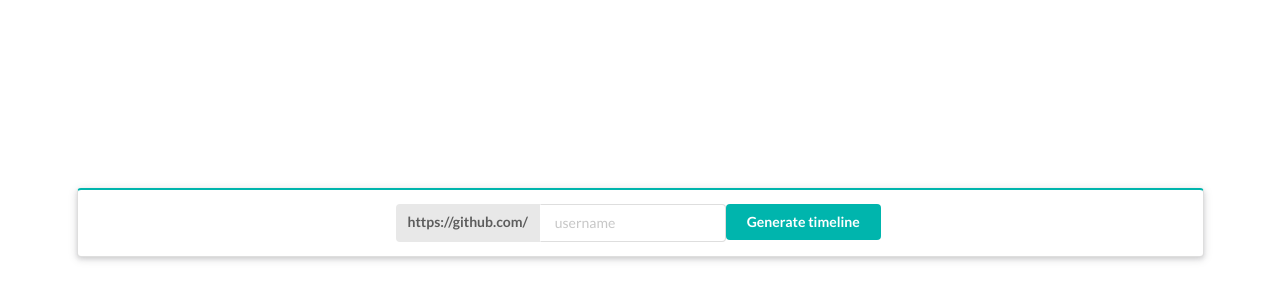
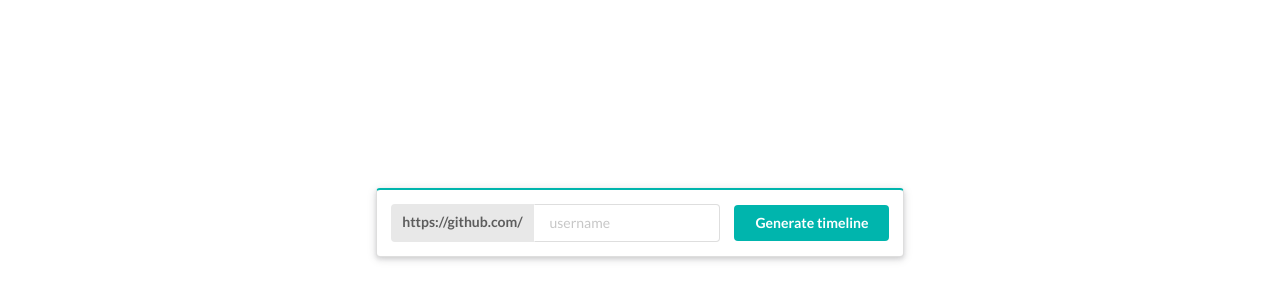
Before and after one commit to mhogeveen/github_repo_timeline, a React (Create React App) app: page / in a window 1280 px wide. Shown: the part 178-478 px from the top of the page. Built offline with nearby package versions, Linux system fonts and the light colour scheme.

Commit message:
Style input segment

```diff
--- a/src/components/UserInput.js
+++ b/src/components/UserInput.js
@@ -2,13 +2,13 @@ import React from 'react'
 
 const UserInput = () => {
    return (
-      <div className='userinput-container'>
-         <div className='ui segment teal raised center aligned'>
-            <div class='ui labeled input'>
-               <div class='ui label'>https://github.com/</div>
+      <div className='ui-container'>
+         <div className='ui segment teal raised ui-segment'>
+            <div className='ui labeled input'>
+               <div className='ui label'>https://github.com/</div>
                <input type='text' placeholder='username' />
             </div>
-            <button class='ui teal button'>Generate timeline</button>
+            <button className='ui teal button'>Generate timeline</button>
          </div>
       </div>
    )
--- a/src/sass/components/UserInput.scss
+++ b/src/sass/components/UserInput.scss
@@ -1,6 +1,17 @@
-.userinput-container {
+.ui-container {
    min-height: inherit;
    display: flex;
    flex-direction: column;
    justify-content: center;
+   align-items: center;
 }
+
+.ui-segment {
+   width: max-content;
+   display: flex;
+   align-items: center;
+
+   & .button {
+      margin: 0 0 0 1em;
+   }
+}
```
